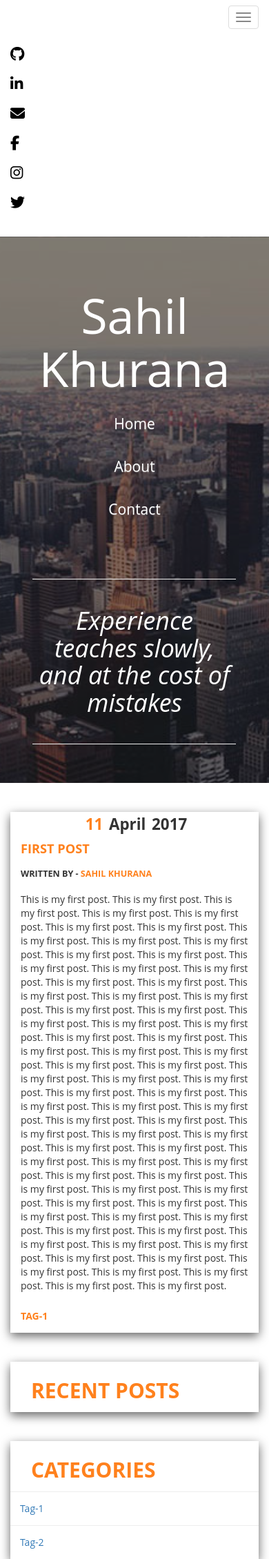
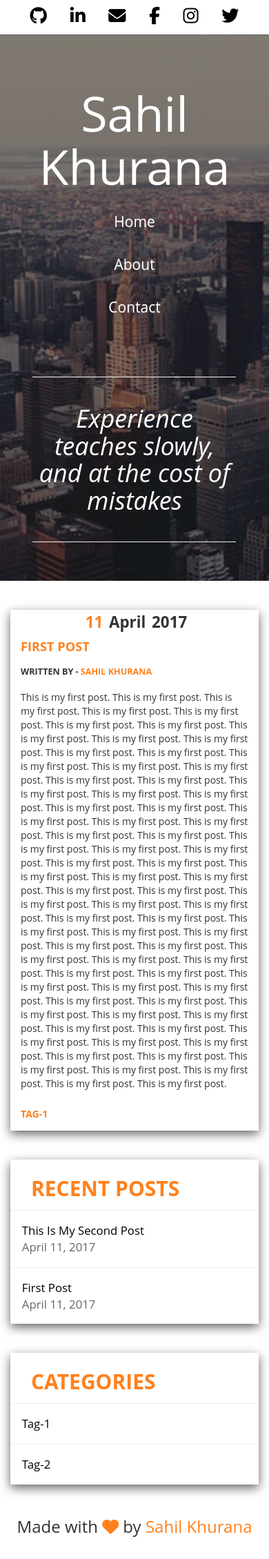
Before and after one commit to sahilkhurana19/MyBlog, a Django app: page /posts/1/ in a window 390 px wide. Shown: the whole page at 69% size. After the commit the page ends 2228 px from the top, so only its background shows below. Run offline with Django 3.2, Linux system fonts and the light colour scheme; data comes from the database, SQL or seed files in the repository; some libraries are stand-ins or nearby versions.

Commit message:
Pre Final CSS Touches

```diff
--- a/blog/static/blog/css/main.css
+++ b/blog/static/blog/css/main.css
@@ -18,8 +18,11 @@ body {
   .navbar-default .navbar-right {
     padding-right: 2em; }
     .navbar-default .navbar-right i {
-      font-size: 1.5em;
+      font-size: 1.8em;
       color: black; }
+      .navbar-default .navbar-right i:hover {
+        color: #ff811d;
+        transition: 0.3s; }
 
 #skylinePhoto {
   background: linear-gradient(rgba(0, 0, 0, 0.5), rgba(0, 0, 0, 0.5)), url("../images/skyline.jpg");
@@ -114,17 +117,50 @@ body {
     .shCard .shTags a {
       color: #ff811d;
       text-decoration: none; }
-      .shCard .shTags a:hover, .shCard .shTags a:active, .shCard .shTags a:visited {
+      .shCard .shTags a:active, .shCard .shTags a:visited {
         color: #ff811d; }
+      .shCard .shTags a:hover {
+        color: #ff811d;
+        text-decoration: underline; }
   .shCard .rightCard {
     color: #ff811d;
     padding: 5px 1em;
     font-weight: bold; }
   .shCard .recentPosts, .shCard .categories {
+    font-size: 1.2em;
     border-top: 1px solid #eee;
     padding: 1em; }
+    .shCard .recentPosts a, .shCard .categories a {
+      color: black;
+      text-decoration: none; }
+      .shCard .recentPosts a:visited, .shCard .recentPosts a:active, .shCard .categories a:visited, .shCard .categories a:active {
+        color: black; }
+      .shCard .recentPosts a:hover, .shCard .categories a:hover {
+        color: #ff811d;
+        transition: 0.3s;
+        text-decoration: underline; }
+
+.footer {
+  margin-top: 2em; }
+  .footer h3 {
+    text-align: center; }
+    .footer h3 i {
+      color: #ff811d; }
+    .footer h3 a {
+      color: #ff811d; }
 
 @media only screen and (max-width: 768px) {
+  .navbar {
+    margin-bottom: 0em; }
+
+  .navbar-default .navbar-right {
+    text-align: center;
+    padding: 0.2em 0em; }
+    .navbar-default .navbar-right li {
+      display: inline; }
+      .navbar-default .navbar-right li a {
+        display: inline; }
+
   .dateInliner {
     display: inline; }
     .dateInliner h2, .dateInliner h4 {
@@ -146,7 +182,11 @@ body {
   .shCard .shTA {
     padding-left: 30px; }
   .shCard .shImg {
-    height: 170px; } }
+    height: 170px; }
+  .shCard .rightCard {
+    text-align: center;
+    padding: 7px;
+    font-size: 1.8em; } }
 @media only screen and (min-width: 1201px) {
   .shTA {
     padding-left: 20px; } }
--- a/blog/static/blog/sass/main.scss
+++ b/blog/static/blog/sass/main.scss
@@ -25,8 +25,12 @@ body {
 	.navbar-right {
 		padding-right: 2em;
 		i {
-			font-size: 1.5em;
+			font-size: 1.8em;
 			color: black;
+			&:hover {
+				color: $blog-orange;
+				transition: 0.3s;
+			}
 		}
 	}
 }
@@ -99,6 +103,7 @@ body {
 	}
 }
 
+
 .shCard {
 	margin-top: 3em;
 	box-shadow: 0px 5px 1em $blogShadow;
@@ -158,8 +163,12 @@ body {
 		a {
 			color: $blog-orange;
 			text-decoration: none;
-			&:hover, &:active, &:visited {
+			&:active, &:visited {
 				color: $blog-orange;
+			}
+			&:hover {
+				color: $blog-orange;
+				text-decoration: underline;
 			}
 		}
 	}
@@ -169,12 +178,53 @@ body {
 		font-weight: bold;
 	}
 	.recentPosts, .categories {
+		font-size: 1.2em;
+		a {
+			color: black;
+			text-decoration: none;
+			&:visited, &:active {
+				color: black;
+			}
+			&:hover {
+				color: $blog-orange;
+				transition: 0.3s;
+				text-decoration: underline;
+			}
+		}
 		border-top: 1px solid #eee;
 		padding: 1em;
 	}
 }
+.footer {
+	margin-top: 2em;
+	h3{
+		text-align: center;
+		i {
+			color: $blog-orange;
+		}
+		a {
+			color: $blog-orange;
+		}
+	}
+}
 
 @media only screen and (max-width: 768px) {
+	.navbar {
+		margin-bottom: 0em;
+	}
+	.navbar-default {
+		.navbar-right {
+			text-align: center;
+			padding: 0.2em 0em;
+			li {
+				display: inline;
+				a {
+					display: inline;
+				}
+			}
+		}
+	}
+
 	.dateInliner {
 		display: inline;
 		h2, h4 {
@@ -221,6 +271,12 @@ body {
 		.shImg {
 			height: 170px;
 		}
+		.rightCard {
+			text-align: center;
+			padding: 7px;
+			font-size: 1.8em;
+
+		}
 	}
 }
 
--- a/blog/templates/blog/base.html
+++ b/blog/templates/blog/base.html
@@ -23,14 +23,6 @@
 <body>
 	<nav class="navbar navbar-default">
 		<div class="container-fluid">
-			<div class="navbar-header">
-				<button type="button" class="navbar-toggle collapsed" data-toggle="collapse" data-target="#mobileNav" aria-expanded="false">
-					<span class="sr-only">Toggle navigation</span>
-					<span class="icon-bar"></span>
-					<span class="icon-bar"></span>
-					<span class="icon-bar"></span>
-				</button>
-			</div>
 			<ul class="nav navbar-nav navbar-right">
 				<li>
 					<a href="https://www.github.com/sahilkhurana19" target="_blank"><i class="fa fa-github"></i></a>
@@ -62,7 +54,7 @@
 				<div class="row" id="navRow">
 					<ul class="nav navbar-nav">
 						<li>
-							<a href="https://sahilkhurana19.github.io" target="_blank">Home</a>
+							<a href="/">Home</a>
 						</li>
 						<!--li class="dropdown">
 							<a href="#" class="dropdown-toggle" data-toggle="dropdown" ariahaspopup="true" aria-expanded="false" id="navCatDrop">Categories <span class="caret"></span></a>
@@ -75,7 +67,7 @@
 							</ul>
 						</li-->
 						<li>
-							<a href="#">About</a>
+							<a href="https://sahilkhurana19.github.io" target="_blank">About</a>
 						</li>
 						<li>
 							<a href="#">Contact</a>
@@ -116,13 +108,13 @@
 				</h2>
 				{% for post in latest_posts %}
 					<div class="recentPosts">
-						{{ post.title|title }}
+						<a href="{% url 'blog:detail' post.id %}">{{ post.title|title }}</a>
 						<br>
 						<span style="color: #666">{{ post.published_date|date }}</span>
 					</div>
 				{% endfor %}
 				</div>
-				<div class="row shCard">
+				<div class="row shCard catCard">
 					<h2 class="rightCard">
 						CATEGORIES
 					</h2>
@@ -135,6 +127,9 @@
 				</div>
 			</div>
 		</div>
+		<div class="row footer">
+			<h3>Made with <i class="fa fa-heart"></i> by <a href="https://sahilkhurana19.github.io" target="_blank">Sahil Khurana</a></h3>
+		</div>
 	</div>
 </body>
 </html>
--- a/blog/views.py
+++ b/blog/views.py
@@ -9,13 +9,15 @@ def index(request):
     return render(request, 'blog/index.html', context)
 
 def detail(request, post_id):
+    latest_posts = Post.objects.order_by('-published_date')[:5]
     post = get_object_or_404(Post, pk=post_id)
     tags = Tag.objects.all()
-    context = {'post': post, 'tags':tags}
+    context = {'post': post, 'tags':tags, 'latest_posts':latest_posts}
     return render(request, 'blog/detail.html', context)
 
 def category(request, tag_id):
+    latest_posts = Post.objects.order_by('-published_date')[:5]
     posts = Post.objects.filter(tags__pk = tag_id ).order_by('-published_date')
     tags = Tag.objects.all()
-    context = {'posts':posts, 'tags':tags}
+    context = {'posts':posts, 'tags':tags, 'latest_posts': latest_posts}
     return render(request, 'blog/category.html', context)
```
Also changed, not shown: 2 other files.
